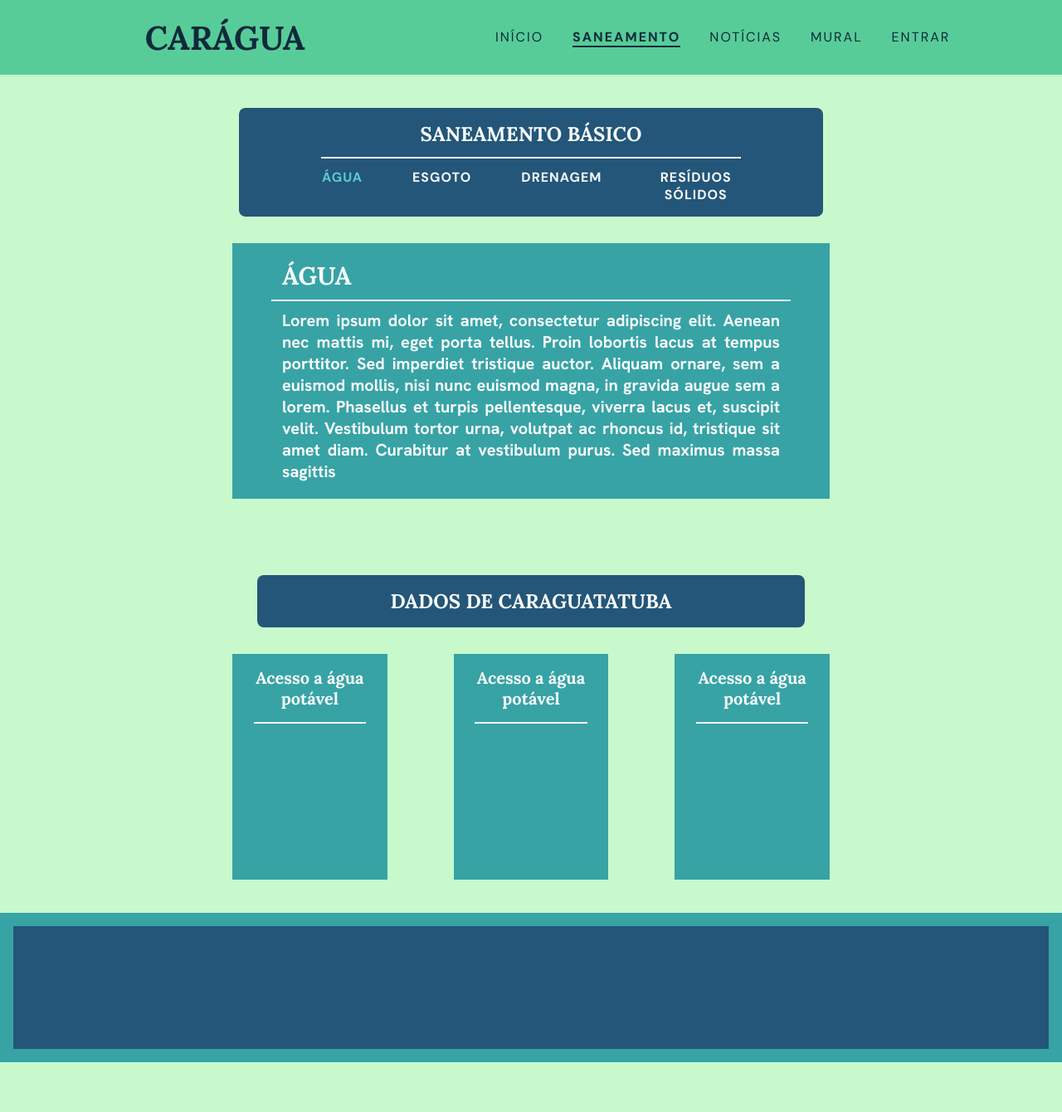
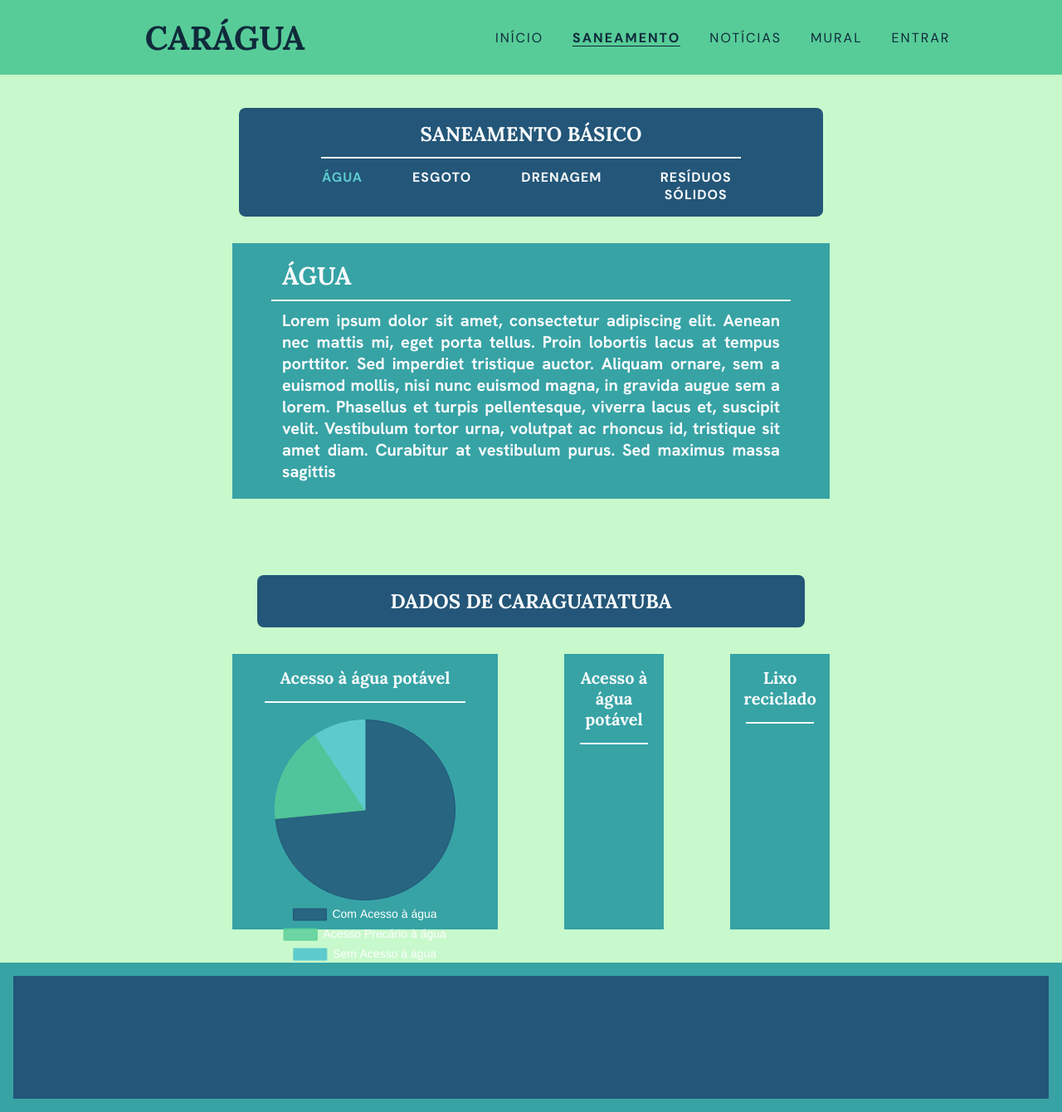
Before and after one commit to lucca-sayuri/car-agua, a React (Vite) app: page /info/agua in a window 1280 px wide. Shown: the whole page at 83% size. Before the commit the page ends 1280 px from the top, so only its background shows below. Built offline with nearby package versions, Linux system fonts and the light colour scheme; no server answers.

Commit message:
colocando os cards dos graficos (com os graficos), adicionando animações aurudas

```diff
--- a/package.json
+++ b/package.json
@@ -11,7 +11,9 @@
   },
   "dependencies": {
     "@supabase/supabase-js": "^2.117.3",
+    "chart.js": "^4.6.1",
     "react": "^19.2.8",
+    "react-chartjs-2": "^5.3.1",
     "react-dom": "^19.2.8",
     "react-icons": "^5.7.0",
     "react-router": "^8.4.0"
--- a/src/components/GraphCard/GraphCard.css
+++ b/src/components/GraphCard/GraphCard.css
@@ -1,7 +1,7 @@
 .graph-card {
     background-color: #37a3a5;
     color: var(--color-white);
-    height: 240px;
+    height: 300px;
     padding: 16px 10px 16px 10px;
     display: flex;
     flex-direction: column;
@@ -19,4 +19,5 @@
     border-width: 1px;
     border-style: solid;
     border-color: var(--color-white);
+    margin-bottom: 20px;
 }
--- a/src/components/GraphCard/GraphCard.jsx
+++ b/src/components/GraphCard/GraphCard.jsx
@@ -1,11 +1,13 @@
 import './GraphCard.css'
 
-export default function GraphCard(props) {
+export default function GraphCard({ title, children }) {
     return (
         <>
             <div className='graph-card'>
-                <h3>{props.title}</h3>
+                <h3>{title}</h3>
                 <hr />
+
+                { children }
             </div>
         </>
     )
--- a/src/components/Header/Header.css
+++ b/src/components/Header/Header.css
@@ -7,9 +7,7 @@ header {
     /* margin-bottom: 50px; tirei isso porque separava as coisas do header*/
     justify-content: space-around;
 }
-/*Y: Melhor programador de todos os tempos */
-/*Y: tive que mudar o position relative porque no Login vou usar header dentro de uma
-    Outra div/section; ai o texto ficava fora do header */
+
 .logo {
     font-size: 40px;
     font-weight: bold;
@@ -32,6 +30,27 @@ header {
     gap: 35px;
 }
 
+.nav-bar a {
+    position: relative;
+    transition: all 0.2s;
+}
+
+.nav-bar a::after {
+    content: '';
+    display: block;
+    width: 0;
+    height: 1px;
+    background: var(--color-slate);
+    transition: width 0.2s ease;
+    position: absolute;
+    left: 0;
+    bottom: 0;
+}
+
+.nav-bar a:hover::after {
+    width: 100%;
+}
+
 .nav-bar * {
     color: var(--color-slate);
     text-decoration: none;
@@ -41,5 +60,8 @@ header {
 
 .highlighted-nav-link {
     font-weight: bold;
-    border-bottom: 2px solid var(--color-slate);
 }
+
+.nav-bar > .highlighted-nav-link::after {
+     width: 100%;
+}
--- a/src/components/InfoNav/InfoNav.css
+++ b/src/components/InfoNav/InfoNav.css
@@ -37,8 +37,17 @@
     font-family: var(--font-dm);
     font-weight: bold;
     text-decoration: none;
+    transition: color 0.2s;
+}
+
+.info-nav-bar a:hover {
+    color: #a1d6cb;
 }
 
 a.highlighted-info-link {
     color: #5dcbcd;
 }
+
+a.highlighted-info-link:hover {
+    color: #5dcbcd;
+}
--- /dev/null
+++ b/src/components/PiChart/PiChart.jsx
@@ -0,0 +1,44 @@
+import { Chart as ChartJS, ArcElement, Tooltip, Legend } from 'chart.js';
+import { Pie, Bar } from 'react-chartjs-2';
+//Y: da pra usar dados que vem de uma API mas mo trabalho
+ChartJS.register(ArcElement, Tooltip, Legend); //Y:eu nao tinha comentado aqui?... Tree-Shaking
+
+const Pidata = {
+    labels: ['Com Acesso à água', 'Acesso Precário à água', 'Sem Acesso à água'],
+    datasets: [
+        {
+            label: 'Número de habitantes',
+            data: [125115, 29201, 15969],
+            backgroundColor: [
+                'rgba(35, 86, 120,0.8)',
+                'rgba(87, 204, 152,0.8)',
+                '#5dcbcd'
+            ],
+            borderColor: [
+                'rgba(35, 86, 120,1)',
+                'rgba(87, 204, 152,1)',
+                '#5dcbcd'
+            ],
+            borderWidth: 1,
+        }
+    ]
+};
+
+const options = {
+    responsive: true,
+    plugins: {
+        legend: {
+            position: 'bottom',
+            labels: {
+                color: 'white',
+                font: {
+                    size: 14,
+                }
+            }
+        }
+    }
+};
+
+export default function PiChart() {
+    return <Pie data={Pidata} options={options} />;
+}
--- a/src/index.css
+++ b/src/index.css
@@ -7,7 +7,8 @@
   --color-green: rgb(87 204 152);
   --color-slate: rgb(16 42 59);
   --color-zure: rgb(35 86 120);
-  --color-white: rgb(248, 250, 252)
+  --color-white: rgb(248, 250, 252);
+  --color-cian: rgb(55, 163, 165);
 }
 
 body {
--- a/src/pages/Info/Info.jsx
+++ b/src/pages/Info/Info.jsx
@@ -1,6 +1,7 @@
 import "./Info.css";
 import InfoNav from "../../components/InfoNav/InfoNav";
 import InfoText from "../../components/InfoText/InfoText";
+import PiChart from "../../components/PiChart/PiChart";
 import GraphCard from "../../components/GraphCard/GraphCard";
 
 export default function Info() {
@@ -16,9 +17,15 @@ export default function Info() {
                 </div>
 
                 <div className="graph-grid">
-                    <GraphCard title={"Acesso a água potável"} />
-                    <GraphCard title={"Acesso a água potável"} />
-                    <GraphCard title={"Acesso a água potável"} />
+                    <GraphCard title="Acesso à água potável">
+                        <PiChart/>
+                    </GraphCard>
+                    <GraphCard title="Acesso à água potável">
+
+                    </GraphCard>
+                    <GraphCard title="Lixo reciclado">
+
+                    </GraphCard>
                 </div>
             </div>
         </>
--- a/src/pages/Login/Login.jsx
+++ b/src/pages/Login/Login.jsx
@@ -39,7 +39,7 @@ export default function Login() {
                 <form className="form-login" onSubmit={handleSubmit}>
 
                     <label htmlFor="login-email">E-mail</label>
-                    <input id="login-email" type="email" placeholder="Insira o seu e-mail" value={email} onChange={(event) => setEmail(event.target.value)} AutoComplete="email" required />
+                    <input id="login-email" type="email" placeholder="Insira o seu e-mail" value={email} onChange={(event) => setEmail(event.target.value)} autoComplete="email" required />
 
                     <label htmlFor="login-password">Senha</label>
                     <input id="login-password" type="password" name="password" placeholder="Insira a sua senha..." value={password} onChange={(event) => setPassword(event.target.value)} autoComplete="current-password" required />
--- a/src/pages/News/News.css
+++ b/src/pages/News/News.css
@@ -51,7 +51,7 @@
     max-height: fit-content;
     justify-content: space-around;
     box-sizing: border-box;
-    width: 85%;
+    width: 75%;
     align-items: center;
     padding: 20px 0px;
     border-radius: 12px;
@@ -64,7 +64,7 @@
 
 .news-grid {
     display: grid;
-    width: 85%;
+    width: 75%;
     grid-template-columns: 1fr 1fr 1fr;
     gap: 80px;
 }
```
Also changed, not shown: src/components/PiChart/PiChart.css (added), src/pages/Info/Info.css (line endings or trailing spaces), 1 other file (tests, documents, lock files or other folders).
